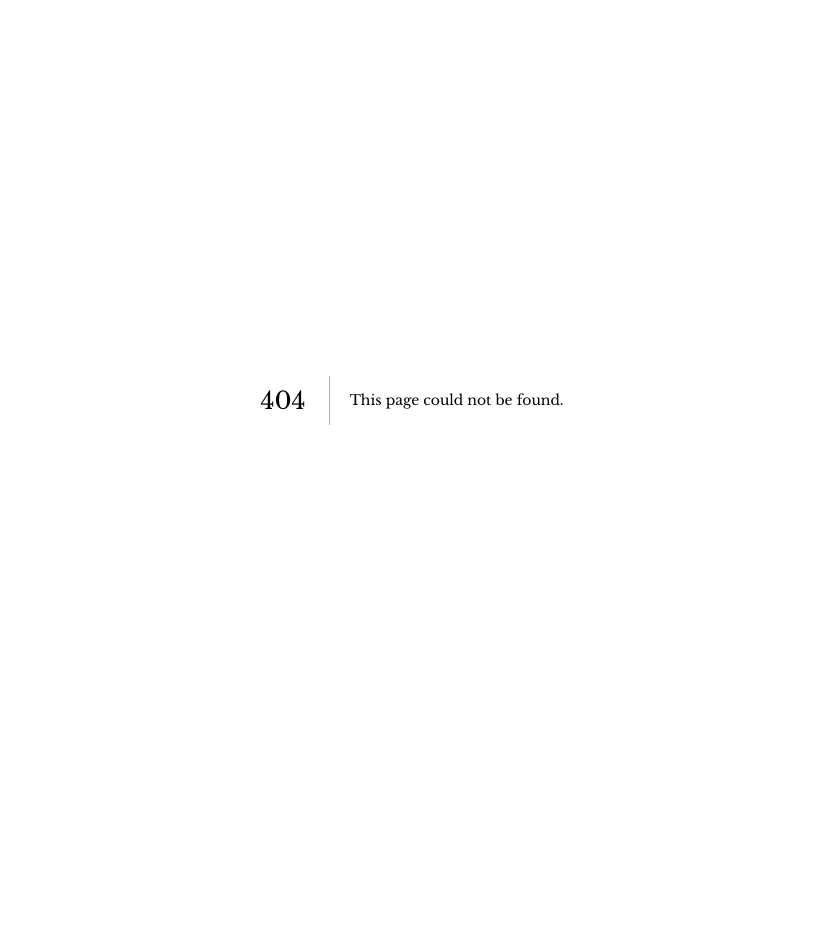
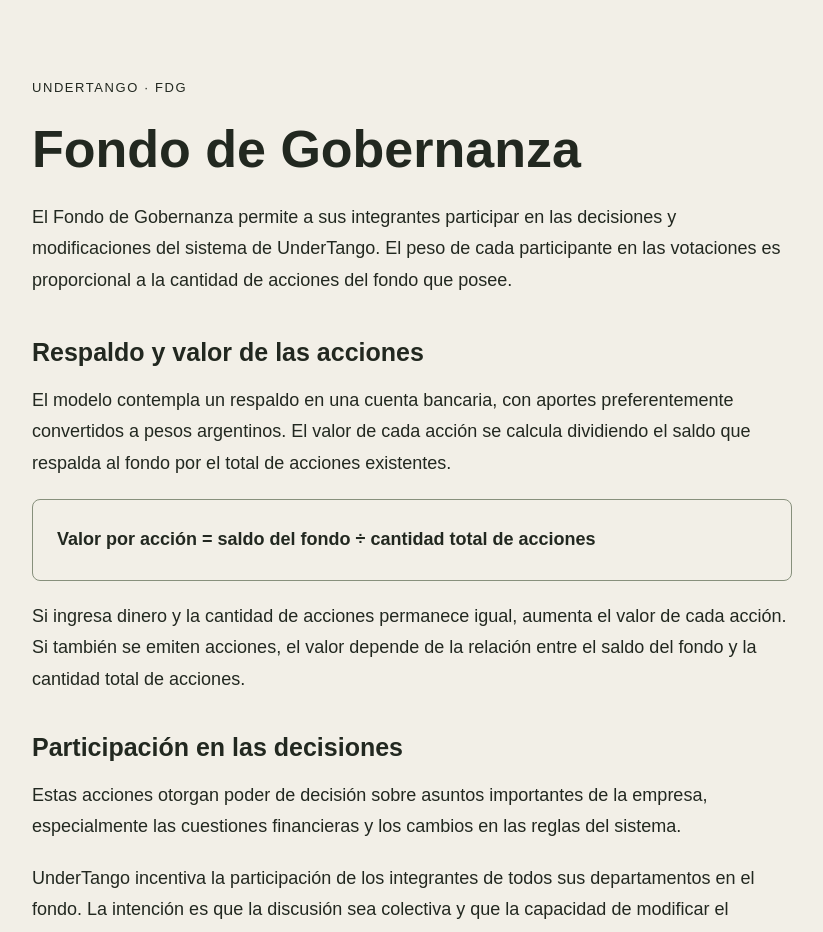
Before and after one commit to O-UnderTango-Club/UnderTangoWEBNextJS, a Next.js app: page /87 in a window 1280 px wide. Before the commit this address had no page. Shown: the top 932 px of the page, without its empty margins (228-1051 px from the left). Before the commit the page ends 800 px from the top, so only its background shows below. Built offline with nearby package versions, Linux system fonts and the light colour scheme.

Commit message:
Publish Fondo de Gobernanza at /87 and update ÉLITROS link

```diff
--- /dev/null
+++ b/app/87/fdg.css
@@ -0,0 +1,5 @@
+.fdg-page h1,.fdg-page h2,.fdg-page p{font-family:Arial,sans-serif}
+.fdg-page section{display:block;padding:0;min-height:0;opacity:1;transform:none;transition:none}
+.fdg-page section h2{display:block;color:inherit;text-align:left;margin-bottom:16px}
+.fdg-page section h2::after{display:none}
+.fdg-page p{margin-bottom:20px}
--- /dev/null
+++ b/app/87/page.tsx
@@ -0,0 +1,51 @@
+import type { Metadata } from "next";
+import "./fdg.css";
+
+export const metadata: Metadata = {
+  title: "Funcionamiento del FDG | UnderTango",
+  description:
+    "Participación, valor de las acciones y responsabilidad compartida en el Fondo de Gobernanza de UnderTango.",
+  alternates: { canonical: "https://www.undertangoclub.com/87" },
+  openGraph: {
+    title: "Fondo de Gobernanza | UnderTango",
+    description: "Participación, valor de las acciones y responsabilidad compartida en UnderTango.",
+    url: "https://www.undertangoclub.com/87",
+  },
+  robots: { index: false, follow: false },
+};
+
+export default function FondoPage() {
+  return (
+    <main
+      className="fdg-page"
+      aria-label="Funcionamiento del FDG"
+      style={{ minHeight: "100vh", background: "#f2efe7", color: "#222820", padding: "clamp(24px, 6vw, 80px) 20px" }}
+    >
+      <article style={{ maxWidth: 760, margin: "0 auto", fontFamily: "Arial, sans-serif", lineHeight: 1.75, fontSize: 18 }}>
+        <header style={{ marginBottom: 40 }}>
+          <p style={{ fontSize: 13, letterSpacing: "0.12em", textTransform: "uppercase" }}>UnderTango · FDG</p>
+          <h1 style={{ fontSize: "clamp(32px, 6vw, 52px)", lineHeight: 1.12, margin: "16px 0 24px" }}>Fondo de Gobernanza</h1>
+          <p>El Fondo de Gobernanza permite a sus integrantes participar en las decisiones y modificaciones del sistema de UnderTango. El peso de cada participante en las votaciones es proporcional a la cantidad de acciones del fondo que posee.</p>
+        </header>
+
+        <section aria-labelledby="respaldo" style={{ marginBottom: 36 }}>
+          <h2 id="respaldo" style={{ fontSize: 25, lineHeight: 1.3 }}>Respaldo y valor de las acciones</h2>
+          <p>El modelo contempla un respaldo en una cuenta bancaria, con aportes preferentemente convertidos a pesos argentinos. El valor de cada acción se calcula dividiendo el saldo que respalda al fondo por el total de acciones existentes.</p>
+          <p style={{ padding: 24, border: "1px solid #87907c", borderRadius: 8, fontWeight: 700 }}>Valor por acción = saldo del fondo ÷ cantidad total de acciones</p>
+          <p>Si ingresa dinero y la cantidad de acciones permanece igual, aumenta el valor de cada acción. Si también se emiten acciones, el valor depende de la relación entre el saldo del fondo y la cantidad total de acciones.</p>
+        </section>
+
+        <section aria-labelledby="decisiones" style={{ marginBottom: 36 }}>
+          <h2 id="decisiones" style={{ fontSize: 25, lineHeight: 1.3 }}>Participación en las decisiones</h2>
+          <p>Estas acciones otorgan poder de decisión sobre asuntos importantes de la empresa, especialmente las cuestiones financieras y los cambios en las reglas del sistema.</p>
+          <p>UnderTango incentiva la participación de los integrantes de todos sus departamentos en el fondo. La intención es que la discusión sea colectiva y que la capacidad de modificar el sistema esté acompañada por la responsabilidad sobre las decisiones y sus consecuencias.</p>
+        </section>
+
+        <section aria-labelledby="formacion">
+          <h2 id="formacion" style={{ fontSize: 25, lineHeight: 1.3 }}>Formación y responsabilidad compartida</h2>
+          <p>Para los artistas que se incorporan, esta participación requiere aprendizaje, formación y maduración en la toma de decisiones colectivas. Integrarse implica comprender el funcionamiento del conjunto y asumir responsabilidad por él.</p>
+        </section>
+      </article>
+    </main>
+  );
+}
--- a/app/elitros/page.tsx
+++ b/app/elitros/page.tsx
@@ -122,7 +122,7 @@ export default function ElitrosPage() {
         <div className="bmc-numbers">
           <div><small>01 · REMUNERACIÓN ARTÍSTICA</small><strong>Caché libre</strong><p>Lo define el artista del equipo UnderTango. Producción y margen se suman por encima: no se descuentan de su remuneración.</p></div>
           <div><small>02 · PRODUCCIÓN Y SISTEMA</small><strong>US$25</strong><p>Para gastos de producción y mantenimiento de todo el sistema de UnderTango.</p></div>
-          <div className="bmc-fdg-margin"><small>03 · MARGEN DE LA EMPRESA</small><strong>US$25</strong><p>Destinados directamente al <b>Fondo de Gobernanza 87ø (FDG)</b>. Este margen se distingue de la remuneración del artista y de los gastos de producción.</p><a className="bmc-fdg-link" href="/elitros/funcionamiento-del-fdg">Funcionamiento del FDG →</a></div>
+          <div className="bmc-fdg-margin"><small>03 · MARGEN DE LA EMPRESA</small><strong>US$25</strong><p>Destinados directamente al <b>Fondo de Gobernanza 87ø (FDG)</b>. Este margen se distingue de la remuneración del artista y de los gastos de producción.</p><a className="bmc-fdg-link" href="https://undertangoclub.com/87">Funcionamiento del FDG →</a></div>
         </div>
         <p className="bmc-fdg-note">Ejemplo: si el artista elige un caché de US$100, la base resulta US$100 + US$25 + US$25 = US$150. Los US$100 son un ejemplo, no un caché obligatorio. Los adicionales son importes fijos, no porcentajes. El modelo no representa cobros realizados ni saldo disponible en el FDG.</p>
       </section>
```
Also changed, not shown: app/elitros/funcionamiento-del-fdg/page.tsx (+2 -7 lines).
